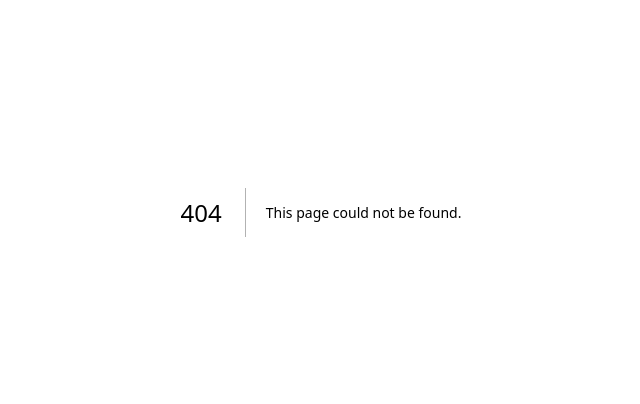
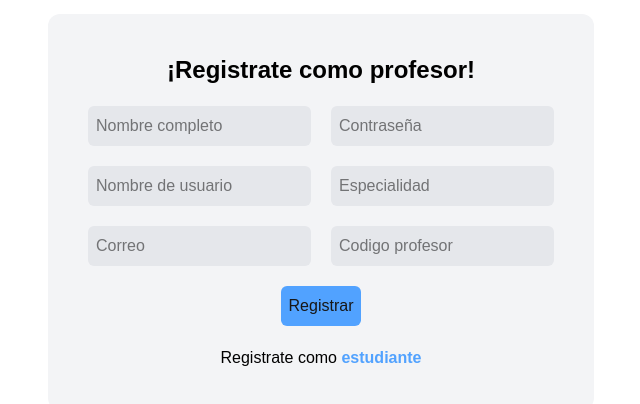
Before and after one commit to vcmvanesa7/Software-School---HU3, a Next.js app: page /register/teacher in a window 1280 px wide. Before the commit this address had no page. Shown: the part 188-592 px from the top of the page, without its empty margins (319-959 px from the left). Built offline with nearby package versions, Linux system fonts and the light colour scheme.

Commit message:
feat: add form register

```diff
--- /dev/null
+++ b/src/app/register/ejemplo.tsx
@@ -0,0 +1,50 @@
+"use client"
+import Link from 'next/link'
+import React, { useState } from 'react'
+
+
+export const Register = () => {
+
+    const [dataForm, setDataForm] = useState({})
+    const inputChange = (e: React.ChangeEvent<HTMLInputElement>) => {
+        setDataForm({
+            ...dataForm,
+            [e.target.name]: e.target.value,
+    })
+    }
+
+
+
+
+    return (
+        <section className='flex justify-center items-center h-[100vh]'>
+            <form className='bg-gray-100 p-10 rounded-xl flex flex-col gap-5'>
+                <div>
+                    <h1 className='text-black text-2xl font-bold justify-center flex'>¡Registrate como estudiante!</h1>
+                </div>
+                <div className='flex gap-5'>
+                    <div className='flex flex-col gap-5'>
+                        <input onChange={inputChange} name='FullName' type="text" className='p-2 bg-gray-200 focus:outline-none rounded-md text-black' placeholder='Nombre completo' />
+                        <input onChange={inputChange} name='Username'type="text" className='p-2 bg-gray-200 focus:outline-none rounded-md text-black' placeholder='Nombre de usuario' />
+                        <input onChange={inputChange} name='Email' type="emal" className='p-2 bg-gray-200 focus:outline-none rounded-md text-black' placeholder='Correo' />
+                    </div>
+                    <div className='flex flex-col justify-between'>
+                        <div className='flex flex-col gap-5'>
+                            <input onChange={inputChange} name='Password' type="password" className='p-2 bg-gray-200 focus:outline-none rounded-md text-black' placeholder='Contraseña' />
+                            <input onChange={inputChange} name='Grade' type="text" className='p-2 bg-gray-200 focus:outline-none rounded-md text-black' placeholder='Grado' />
+                        </div>
+                        <div className='flex '>
+                            <button className='p-2 bg-blue-400 rounded-md'>Registrar</button>
+                        </div>
+                    </div>
+                </div>
+                <div className='flex justify-center  '>
+                    <p className='text-black'>Registrate como <Link href={"register/teacher"} className='font-bold text-blue-400'>profesor</Link> </p>
+                </div>
+            </form>
+        </section>
+    )
+}
+
+
+export default Register
--- a/src/app/register/page.tsx
+++ b/src/app/register/page.tsx
@@ -0,0 +1,67 @@
+"use client"
+import { data } from 'framer-motion/client'
+import Link from 'next/link'
+import React, { useState } from 'react'
+
+
+export const Register = () => {
+
+    const [error, setError] = useState([])
+    const [dataForm, setDataForm] = useState({
+        FullName: "",
+        Username: "",
+        Email: "",
+        Password: "",
+        Grade: ""
+
+    })
+    const inputChange = (e: React.ChangeEvent<HTMLInputElement>) => {
+        setDataForm({
+            ...dataForm,
+            [e.target.name]: e.target.value,
+        })
+    }
+
+
+    const sendRegister = (e: React.FormEvent) => {
+        e.preventDefault();
+    };
+
+
+
+
+
+
+    return (
+        <section className='flex justify-center items-center h-[100vh]'>
+            <form className='bg-gray-100 p-10 rounded-xl flex flex-col gap-5' onSubmit={sendRegister}>
+                <div>
+                    <h1 className='text-black text-2xl font-bold justify-center flex'>¡Registrate como estudiante!</h1>
+                </div>
+                <div className='flex gap-5'>
+                    <div className='flex flex-col gap-5'>
+                        <input onChange={inputChange} name='FullName' type="text" value={dataForm.FullName} className='p-2 bg-gray-200 focus:outline-none rounded-md text-black' placeholder='Nombre completo' />
+                        <input onChange={inputChange} name='Username' type="text" value={dataForm.Username} className='p-2 bg-gray-200 focus:outline-none rounded-md text-black' placeholder='Nombre de usuario' />
+                        <input onChange={inputChange} name='Email' type="emal" value={dataForm.Email} className='p-2 bg-gray-200 focus:outline-none rounded-md text-black' placeholder='Correo' />
+                    </div>
+                    <div className='flex flex-col justify-between'>
+                        <div className='flex flex-col gap-5'>
+                            <input onChange={inputChange} name='Password' value={dataForm.Password} type="password" className='p-2 bg-gray-200 focus:outline-none rounded-md text-black' placeholder='Contraseña' />
+                            <input onChange={inputChange} name='Grade' value={dataForm.Grade} type="text" className='p-2 bg-gray-200 focus:outline-none rounded-md text-black' placeholder='Grado' />
+                        </div>
+                        <div className='flex '>
+                            <button className='p-2 bg-blue-400 rounded-md'>Registrar</button>
+                        </div>
+                    </div>
+                </div>
+                <div className='flex justify-center  '>
+                    <p className='text-black'>Registrate como <Link href={"register/teacher"} className='font-bold text-blue-400'>profesor</Link> </p>
+                </div>
+
+            </form>
+        </section>
+    )
+}
+
+
+export default Register
--- /dev/null
+++ b/src/app/register/teacher/page.tsx
@@ -0,0 +1,38 @@
+import Link from 'next/link'
+import React from 'react'
+
+export const TeacherRegister = () => {
+    return (
+        <section className='flex justify-center items-center h-[100vh]'>
+            <form className='bg-gray-100 p-10 rounded-xl flex flex-col gap-5'>
+                <div>
+                    <h1 className='text-black text-2xl font-bold justify-center flex'>¡Registrate como profesor!</h1>
+                </div>
+                <div className='flex gap-5'>
+                    <div className='flex flex-col gap-5'>
+                        <input type="text" className='p-2 bg-gray-200 focus:outline-none rounded-md text-black' placeholder='Nombre completo' />
+                        <input type="text" className='p-2 bg-gray-200 focus:outline-none rounded-md text-black' placeholder='Nombre de usuario' />
+                        <input type="text" className='p-2 bg-gray-200 focus:outline-none rounded-md text-black' placeholder='Correo' />
+                    </div>
+                    <div className='flex flex-col justify-between'>
+                        <div className='flex flex-col gap-5'>
+                            <input type="text" className='p-2 bg-gray-200 focus:outline-none rounded-md text-black' placeholder='Contraseña' />
+                            <input type="text" className='p-2 bg-gray-200 focus:outline-none rounded-md text-black' placeholder='Especialidad' />
+                            <input type="text" className='p-2 bg-gray-200 focus:outline-none rounded-md text-black' placeholder='Codigo profesor' />
+                        </div>
+
+                    </div>
+                </div>
+                <div className='flex justify-center'>
+                    <button className='p-2 bg-blue-400 rounded-md'>Registrar</button>
+                </div>
+                <div className='flex justify-center  '>
+                    <p className='text-black'>Registrate como <Link href={"/register"} className='font-bold text-blue-400'>estudiante</Link> </p>
+                </div>
+            </form>
+        </section>
+    )
+}
+
+
+export default TeacherRegister
```
Also changed, not shown: 1 other file (tests, documents, lock files or other folders).
